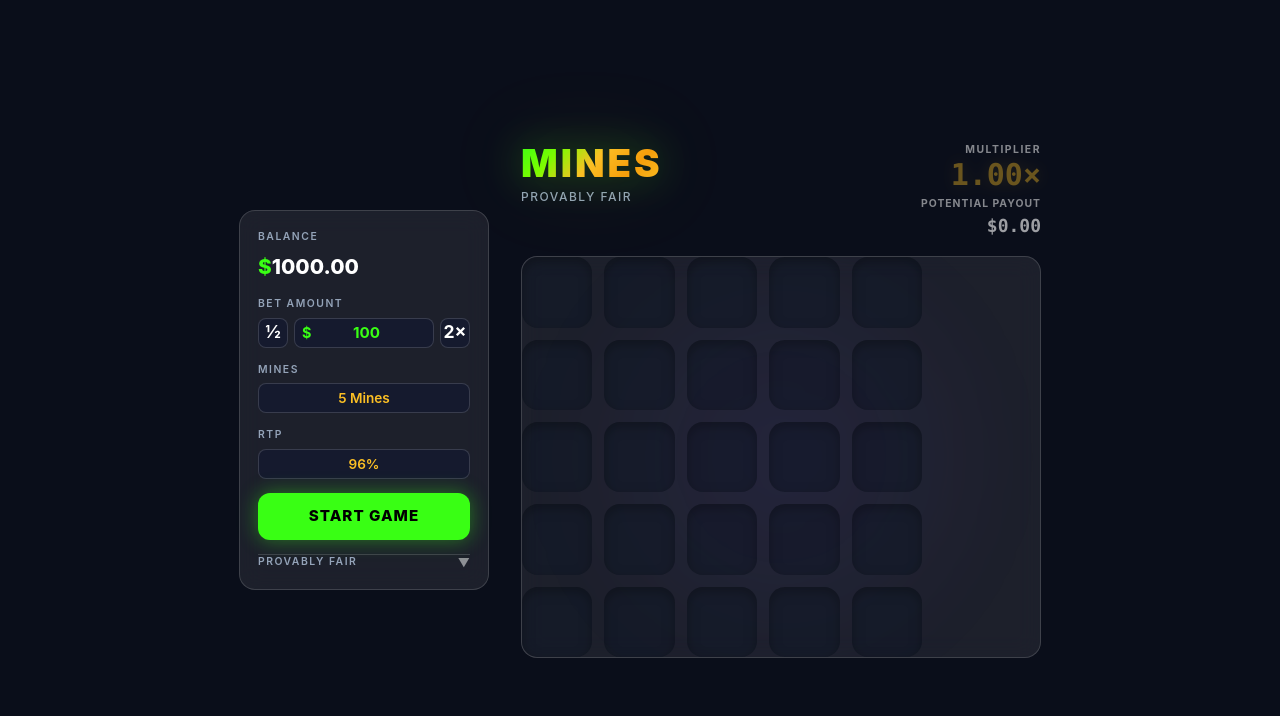
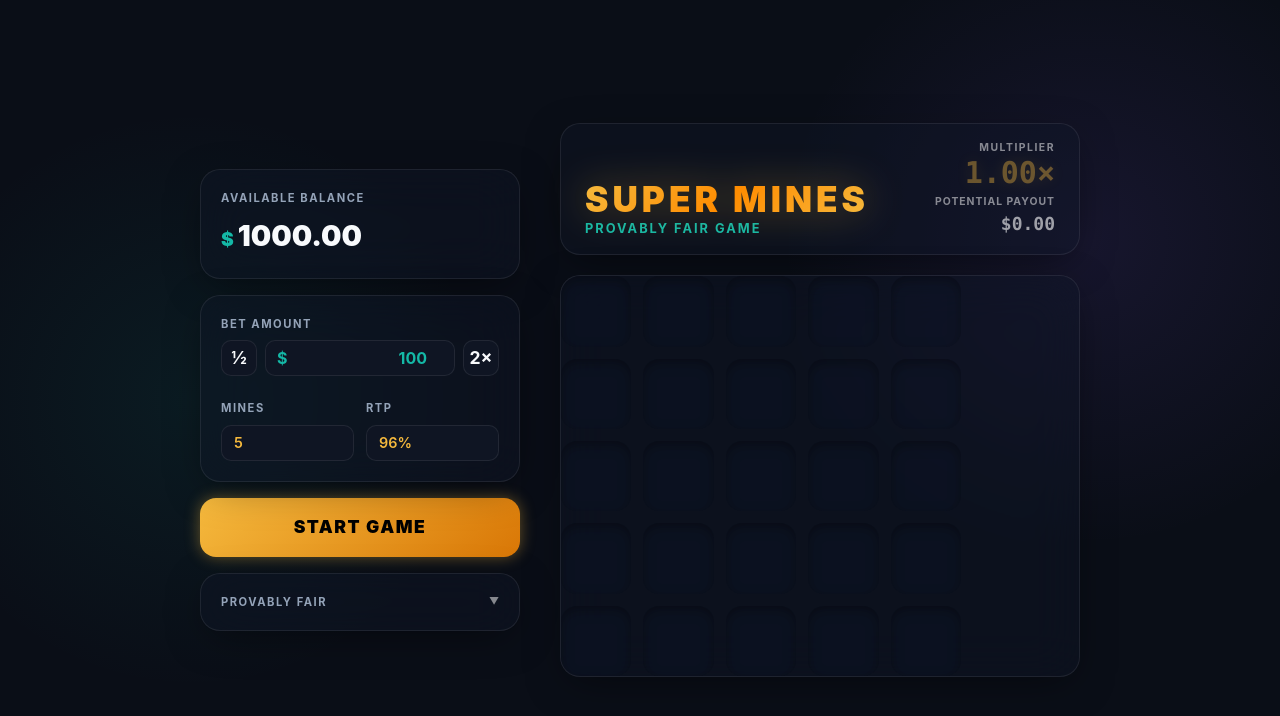
Before and after one commit to dalemiao3721/mines-game-prototype, a React (Vite) app in the folder apps/frontend/: page / in a window 1280 px wide. Shown: the top 716 px of the page. Built offline with nearby package versions, Linux system fonts and the light colour scheme; the HTML template or start-up script is replaced by a standard one.

Commit message:
feat(ui): redesign Super Mines layout, premium background, and update mockups

```diff
--- a/apps/frontend/src/App.tsx
+++ b/apps/frontend/src/App.tsx
@@ -40,35 +40,44 @@ export default function App() {
       {error && <div className="app__error">{error}</div>}
 
       <div className="app__main">
-        {/* Left Control Panel */}
+        {/* Left Control Panel / Sidebar */}
         <div className="app__left">
-          <div className="control-panel">
-            <div className="control-panel__section">
-              <span className="control-panel__label">Balance</span>
+
+          {/* Balance Card */}
+          <div className="control-card control-panel__section mb-4">
+            <span className="control-panel__label">Available Balance</span>
             <div className="control-panel__balance">
-                <span>$</span>{(1000).toFixed(2) /* TODO: hook up real balance if existing */}
+              <span>$</span>{(1000).toFixed(2) /* TODO: hook up real balance */}
             </div>
           </div>
 
+          {/* Configuration Card */}
+          <div className="control-card flex flex-col gap-6 mb-4">
             <BetInput
               value={state.betAmount}
               disabled={isActive || isGameOver}
               onChange={setBet}
             />
 
+            <div className="control-panel__row">
+              <div className="flex-1">
                 <MineSelector
                   value={state.mineCount}
                   disabled={isActive || isGameOver}
                   onChange={setMines}
                 />
-
+              </div>
+              <div className="flex-1">
                 <RTPSelector
                   value={state.rtp}
                   disabled={isActive || isGameOver}
                   onChange={setRTP}
                 />
+              </div>
+            </div>
+          </div>
 
-            <div className="mt-2">
+          <div className="mb-4">
             <ActionButton
               status={state.status}
               loading={loading}
@@ -79,6 +88,7 @@ export default function App() {
             />
           </div>
 
+          <div className="control-card p-4">
              <SeedVerifier
               serverSeedHash={state.serverSeedHash}
               serverSeed={state.serverSeed}
@@ -92,8 +102,8 @@ export default function App() {
           <div className="game-board">
             <div className="game-board__header">
               <div className="game-board__title-area">
-                <h1 className="game-board__title">MINES</h1>
-                <span className="game-board__subtitle">PROVABLY FAIR</span>
+                <h1 className="game-board__title">SUPER MINES</h1>
+                <span className="game-board__subtitle">Provably Fair Game</span>
               </div>
 
               <div className="game-board__status-area">
--- a/apps/frontend/src/components/Controls/MineSelector.tsx
+++ b/apps/frontend/src/components/Controls/MineSelector.tsx
@@ -10,7 +10,7 @@ export function MineSelector({ value, disabled, onChange }: MineSelectorProps) {
   return (
     <div className="control-panel__section">
       <span className="control-panel__label">Mines</span>
-      <div className="control-panel__empty-row">
+      <div className="control-panel__select-wrap">
         <select
           className="control-panel__select"
           value={value}
@@ -19,7 +19,7 @@ export function MineSelector({ value, disabled, onChange }: MineSelectorProps) {
         >
           {MINES_OPTIONS.map((count) => (
             <option key={count} value={count}>
-              {count} Mines
+              {count}
             </option>
           ))}
         </select>
--- a/apps/frontend/src/components/Controls/RTPSelector.tsx
+++ b/apps/frontend/src/components/Controls/RTPSelector.tsx
@@ -12,7 +12,7 @@ export function RTPSelector({ value, disabled, onChange }: RTPSelectorProps) {
   return (
     <div className="control-panel__section">
       <span className="control-panel__label">RTP</span>
-      <div className="control-panel__empty-row">
+      <div className="control-panel__select-wrap">
         <select
           className="control-panel__select"
           value={value}
--- a/apps/frontend/src/components/FairVerifier/SeedVerifier.tsx
+++ b/apps/frontend/src/components/FairVerifier/SeedVerifier.tsx
@@ -30,69 +30,65 @@ export function SeedVerifier({
   }
 
   return (
-    <div className="control-panel__section mt-2 pt-4 border-t border-[var(--glass-border)]">
+    <div className="control-panel__section">
       <button
         onClick={() => setExpanded(!expanded)}
-        className="flex items-center justify-between w-full text-sm hover:opacity-80 transition-opacity"
+        className="flex items-center justify-between w-full hover:opacity-80 transition-opacity"
       >
         <span className="control-panel__label">Provably Fair</span>
-        <span className="text-white/50 text-xs">
+        <span className="text-white/50 text-[10px]">
           {expanded ? '▲' : '▼'}
         </span>
       </button>
 
       {expanded && (
-        <div className="mt-4 space-y-4 text-xs">
-          {/* Server Seed Hash */}
-          <div>
-            <div className="text-[0.65rem] font-bold text-white/40 uppercase tracking-widest mb-1.5">Server Seed Hash</div>
-            <div className="font-mono text-white/50 bg-[var(--color-bg-secondary)] border border-[var(--glass-border)] rounded-lg p-2.5 break-all shadow-inner">
+        <div className="mt-4 space-y-4">
+          <div className="space-y-1">
+            <div className="text-[10px] font-bold text-white/40 uppercase tracking-widest">Server Seed Hash</div>
+            <div className="font-mono text-white/50 bg-[var(--color-bg-secondary)] border border-[var(--glass-border)] rounded-lg p-2.5 text-[11px] break-all shadow-inner">
               {serverSeedHash ?? 'Not available'}
             </div>
           </div>
 
-          {/* Server Seed (only after game ends) */}
           {serverSeed && (
             <>
-              <div>
-                <div className="text-[0.65rem] font-bold text-white/40 uppercase tracking-widest mb-1.5">Server Seed (revealed)</div>
-                <div className="font-mono text-white/70 bg-[var(--color-bg-secondary)] border border-[var(--glass-border)] rounded-lg p-2.5 break-all shadow-inner">
+              <div className="space-y-1">
+                <div className="text-[10px] font-bold text-white/40 uppercase tracking-widest">Server Seed (revealed)</div>
+                <div className="font-mono text-white/80 bg-[var(--color-bg-secondary)] border border-[var(--glass-border)] rounded-lg p-2.5 text-[11px] break-all shadow-inner">
                   {serverSeed}
                 </div>
               </div>
 
-              <div>
-                <div className="text-[0.65rem] font-bold text-white/40 uppercase tracking-widest mb-1.5">Mine Positions</div>
-                <div className="font-mono text-accent-red/90 bg-[var(--color-bg-secondary)] border border-[var(--glass-border)] rounded-lg p-2.5 shadow-inner">
+              <div className="space-y-1">
+                <div className="text-[10px] font-bold text-white/40 uppercase tracking-widest">Mine Positions</div>
+                <div className="font-mono text-accent-red/90 bg-[var(--color-bg-secondary)] border border-[var(--glass-border)] rounded-lg p-2.5 text-[11px] shadow-inner">
                   [{minePositions.join(', ')}]
                 </div>
               </div>
 
               <button
                 onClick={handleVerify}
-                className="w-full py-2.5 rounded-lg bg-[var(--color-bg-secondary)] border border-[var(--glass-border)] text-white/70 font-bold hover:bg-[rgba(255,255,255,0.08)] hover:text-white hover:border-accent-purple/50 transition-all uppercase tracking-wider text-[0.7rem]"
+                className="w-full py-2.5 rounded-lg bg-[var(--color-bg-secondary)] border border-[var(--glass-border)] text-white/70 font-bold hover:bg-[rgba(255,255,255,0.08)] hover:text-white hover:border-accent-purple/50 transition-all uppercase tracking-widest text-[11px]"
               >
                 Verify Hash
               </button>
 
               {verifyResult !== 'idle' && (
                 <div
-                  className={`text-center py-2.5 rounded-lg font-bold text-[0.75rem] uppercase tracking-wide border ${
+                  className={`text-center py-2.5 rounded-lg font-bold text-[11px] uppercase tracking-wider border ${
                     verifyResult === 'pass'
-                      ? 'bg-accent-green/10 text-accent-green border-accent-green/30 shadow-[0_0_10px_rgba(57,255,20,0.1)]'
-                      : 'bg-accent-red/10 text-accent-red border-accent-red/30 shadow-[0_0_10px_rgba(239,68,68,0.1)]'
+                      ? 'bg-accent-green/10 text-accent-green border-accent-green/30 shadow-[0_0_10px_rgba(60,232,132,0.1)]'
+                      : 'bg-accent-red/10 text-accent-red border-accent-red/30 shadow-[0_0_10px_rgba(255,59,92,0.1)]'
                   }`}
                 >
-                  {verifyResult === 'pass'
-                    ? 'Fair Game Verified'
-                    : 'Verification Failed'}
+                  {verifyResult === 'pass' ? 'Fair Game Verified' : 'Verification Failed'}
                 </div>
               )}
             </>
           )}
 
           {!serverSeed && (
-            <div className="text-white/30 text-center py-2 font-medium italic">
+            <div className="text-white/30 text-center py-2 text-[11px] font-medium italic">
               Seed revealed after game ends
             </div>
           )}
--- a/apps/frontend/src/index.css
+++ b/apps/frontend/src/index.css
@@ -1,59 +1,53 @@
 @import "tailwindcss";
 
 :root {
-  /* Backgrounds */
-  --color-bg-primary: #0a0e1a;
-  --color-bg-secondary: #151a2e;
-  --color-bg-panel: #111827;
+  /* Rich, premium Casino backgrounds */
+  --color-bg-primary: #0a0e17;
+  --color-bg-secondary: #0f1523;
+  --color-bg-panel: rgba(16, 23, 41, 0.6);
 
-  /* Accents */
-  --color-accent-green: #39ff14;
+  /* Super Mines Accents */
+  --color-accent-gold: #f5b93d;
+  --color-accent-green: #3ce884;
+  --color-accent-red: #ff3b5c;
+  --color-accent-teal: #14b8a6;
   --color-accent-purple: #8b5cf6;
-  --color-accent-gold: #fbbf24;
-  --color-accent-red: #ef4444;
 
-  /* Text */
-  --color-text-primary: #ffffff;
+  /* Text Colors */
+  --color-text-primary: #f8fafc;
   --color-text-secondary: #94a3b8;
-  --color-text-muted: #64748b;
+  --color-text-muted: #475569;
 
-  /* Glassmorphism */
-  --glass-bg: rgba(255, 255, 255, 0.08);
-  --glass-border: rgba(255, 255, 255, 0.15);
-  --glass-blur: 12px;
+  /* Premium Glass Settings */
+  --glass-bg: rgba(15, 23, 42, 0.4);
+  --glass-border: rgba(255, 255, 255, 0.08);
+  --glass-hover: rgba(255, 255, 255, 0.12);
+  --glass-blur: 24px;
 
-  /* Borders */
-  --radius-hole: 50%;
-  --radius-card: 16px;
-  --radius-button: 12px;
+  /* Radians & Structural */
+  --radius-card: 20px;
+  --radius-button: 16px;
 
-  /* Animations */
-  --anim-whack-duration: 200ms;
-  --anim-mole-popup: 300ms;
-  --anim-multiplier-bounce: 400ms;
+  /* Gradients */
+  --gradient-title: linear-gradient(135deg, #f5b93d 0%, #ff8c00 50%, #f5b93d 100%);
+  --gradient-btn-start: linear-gradient(135deg, #f5b93d 0%, #d97706 100%);
+  --gradient-btn-cashout: linear-gradient(135deg, #3ce884 0%, #059669 100%);
+  --gradient-btn-over: linear-gradient(135deg, #ff3b5c 0%, #be123c 100%);
 
   /* Shadows */
-  --shadow-glow-green: 0 0 20px rgba(57, 255, 20, 0.4);
-  --shadow-glow-purple: 0 0 15px rgba(139, 92, 246, 0.3);
-  --shadow-glow-gold: 0 0 15px rgba(251, 191, 36, 0.4);
-  --shadow-glow-red: 0 0 20px rgba(239, 68, 68, 0.4);
-
-  /* Title gradient */
-  --gradient-title: linear-gradient(135deg, #39ff14 0%, #7cfc00 25%, #fbbf24 50%, #f59e0b 75%, #fbbf24 100%);
-
-  /* Neon glows */
-  --glow-title: 0 0 20px rgba(57, 255, 20, 0.4), 0 0 40px rgba(57, 255, 20, 0.2), 0 0 80px rgba(251, 191, 36, 0.15);
-  --glow-red-strong: 0 0 40px rgba(239, 68, 68, 0.8), 0 0 80px rgba(239, 68, 68, 0.4), 0 0 120px rgba(239, 68, 68, 0.2);
-  --glow-green-strong: 0 0 30px rgba(57, 255, 20, 0.6), 0 0 60px rgba(57, 255, 20, 0.3);
+  --shadow-premium: 0 10px 40px -10px rgba(0, 0, 0, 0.5);
+  --glow-gold: 0 0 15px rgba(245, 185, 61, 0.4);
+  --glow-green: 0 0 20px rgba(60, 232, 132, 0.4);
+  --glow-red: 0 0 20px rgba(255, 59, 92, 0.4);
 }
 
 @theme {
   --color-accent-gold: var(--color-accent-gold);
   --color-accent-green: var(--color-accent-green);
   --color-accent-red: var(--color-accent-red);
-  --color-accent-purple: var(--color-accent-purple);
+  --color-accent-teal: var(--color-accent-teal);
+  --color-bg-panel: var(--color-bg-panel);
   --color-glass-border: var(--glass-border);
-  --color-bg-panel: var(--color-bg-panel);
 }
 
 *, *::before, *::after {
@@ -71,6 +65,10 @@ html {
 body {
   font-family: 'Inter', system-ui, -apple-system, sans-serif;
   background-color: var(--color-bg-primary);
+  /* Premium Mesh Gradient Background */
+  background-image:
+    radial-gradient(circle at 15% 50%, rgba(20, 184, 166, 0.08), transparent 25%),
+    radial-gradient(circle at 85% 30%, rgba(139, 92, 246, 0.1), transparent 25%);
   color: var(--color-text-primary);
   min-height: 100vh;
   overflow-x: hidden;
@@ -114,13 +112,17 @@ button, input {
   display: flex;
   align-items: center;
   justify-content: center;
-  gap: 32px;
-  padding: 24px;
+  gap: 40px;
+  padding: 32px;
   position: relative;
 }
 
 .app__left {
   flex-shrink: 0;
+  width: 320px;
+  display: flex;
+  flex-direction: column;
+  gap: 16px;
 }
 
 .app__center {
@@ -153,68 +155,61 @@ button, input {
   to { opacity: 1; transform: translateX(-50%) translateY(0); }
 }
 
-/* Control Panel */
-.control-panel {
-  display: flex;
-  flex-direction: column;
-  gap: 14px;
-  width: 250px;
-  padding: 18px;
+/* Control Panel Component Card Backgrounds */
+.control-card {
   background: var(--glass-bg);
   border: 1px solid var(--glass-border);
   border-radius: var(--radius-card);
+  padding: 20px;
   backdrop-filter: blur(var(--glass-blur));
   -webkit-backdrop-filter: blur(var(--glass-blur));
+  box-shadow: var(--shadow-premium);
 }
 
 .control-panel__section {
   display: flex;
   flex-direction: column;
-  gap: 6px;
+  gap: 8px;
 }
 
 .control-panel__label {
-  font-size: 0.65rem;
-  font-weight: 600;
+  font-size: 0.7rem;
+  font-weight: 700;
   color: var(--color-text-secondary);
   letter-spacing: 1.5px;
   text-transform: uppercase;
 }
 
 .control-panel__balance {
-  font-size: 1.3rem;
-  font-weight: 800;
+  font-size: 1.8rem;
+  font-weight: 900;
   color: var(--color-text-primary);
+  display: flex;
+  align-items: baseline;
+  gap: 4px;
 }
 
 .control-panel__balance span {
-  color: var(--color-accent-green);
+  font-size: 1.2rem;
+  color: var(--color-accent-teal);
 }
 
-.control-panel__points {
-  font-size: 1.1rem;
-  font-weight: 800;
-  color: var(--color-accent-gold);
-  text-shadow: 0 0 8px rgba(251, 191, 36, 0.3);
-}
-
-.control-panel__points span {
-  font-size: 0.7rem;
-  font-weight: 600;
-  color: var(--color-text-secondary);
-  letter-spacing: 1px;
+/* Sub Layout rows */
+.control-panel__row {
+  display: flex;
+  gap: 12px;
 }
 
 .control-panel__bet-row {
   display: flex;
   align-items: center;
-  gap: 6px;
+  gap: 8px;
 }
 
 .control-panel__bet-btn {
-  width: 30px;
-  height: 30px;
-  border-radius: 8px;
+  width: 36px;
+  height: 36px;
+  border-radius: 10px;
   background: var(--color-bg-secondary);
   color: var(--color-text-primary);
   font-size: 1.1rem;
@@ -223,11 +218,12 @@ button, input {
   align-items: center;
   justify-content: center;
   border: 1px solid var(--glass-border);
-  transition: background 0.15s;
+  transition: all 0.2s;
 }
 
 .control-panel__bet-btn:hover {
-  background: rgba(255, 255, 255, 0.12);
+  background: var(--glass-hover);
+  border-color: rgba(255, 255, 255, 0.2);
 }
 
 .control-panel__bet-input-wrap {
@@ -239,69 +235,76 @@ button, input {
 
 .control-panel__bet-prefix {
   position: absolute;
-  left: 8px;
-  color: var(--color-accent-green);
+  left: 12px;
+  color: var(--color-accent-teal);
   font-weight: 700;
-  font-size: 0.9rem;
+  font-size: 1rem;
   pointer-events: none;
 }
 
 .control-panel__bet-input {
   flex: 1;
-  height: 30px;
-  border-radius: 8px;
+  height: 36px;
+  border-radius: 10px;
   background: var(--color-bg-secondary);
-  color: var(--color-accent-green);
-  font-size: 0.95rem;
+  color: var(--color-accent-teal);
+  font-size: 1rem;
   font-weight: 700;
-  text-align: center;
+  text-align: right;
   border: 1px solid var(--glass-border);
   width: 100%;
-  min-width: 0;
-  padding-left: 20px;
+  padding-left: 24px;
+  padding-right: 12px;
+  transition: all 0.2s;
 }
 
 .control-panel__bet-input:focus {
-  border-color: var(--color-accent-green);
-  box-shadow: 0 0 8px rgba(57, 255, 20, 0.2);
+  border-color: var(--color-accent-teal);
+  box-shadow: 0 0 12px rgba(20, 184, 166, 0.2);
 }
 
 /* Base Select Style used for Mines/RTP */
+.control-panel__select-wrap {
+  position: relative;
+  flex: 1;
+}
+
 .control-panel__select {
-  flex: 1;
-  height: 30px;
-  border-radius: 8px;
+  width: 100%;
+  height: 36px;
+  border-radius: 10px;
   background: var(--color-bg-secondary);
   color: var(--color-accent-gold);
-  font-size: 0.85rem;
+  font-size: 0.9rem;
   font-weight: 600;
-  text-align: center;
+  padding: 0 12px;
   border: 1px solid var(--glass-border);
-  padding: 0 8px;
   appearance: none;
   -webkit-appearance: none;
   cursor: pointer;
-  width: 100%;
+  transition: all 0.2s;
 }
 
 .control-panel__select:focus {
   border-color: var(--color-accent-gold);
+  box-shadow: 0 0 12px rgba(245, 185, 61, 0.2);
 }
 
 /* Action Button */
 .control-panel__action-btn {
   width: 100%;
-  padding: 12px;
+  padding: 16px;
   border-radius: var(--radius-button);
-  font-size: 0.95rem;
-  font-weight: 800;
-  letter-spacing: 1px;
+  font-size: 1.1rem;
+  font-weight: 900;
+  letter-spacing: 1.5px;
   text-transform: uppercase;
-  transition: transform 0.15s, box-shadow 0.15s;
+  transition: transform 0.15s, box-shadow 0.15s, filter 0.15s;
 }
 
 .control-panel__action-btn:hover {
-  transform: translateY(-1px);
+  transform: translateY(-2px);
+  filter: brightness(1.1);
 }
 
 .control-panel__action-btn:active {
@@ -309,24 +312,21 @@ button, input {
 }
 
 .control-panel__action-btn--start {
-  background: var(--color-accent-green);
+  background: var(--gradient-btn-start);
   color: #000;
-  box-shadow: var(--shadow-glow-green);
-}
-.control-panel__action-btn--start:hover {
-  box-shadow: 0 0 30px rgba(57, 255, 20, 0.6);
+  box-shadow: var(--glow-gold);
 }
 
 .control-panel__action-btn--cashout {
-  background: var(--color-accent-green);
+  background: var(--gradient-btn-cashout);
   color: #000;
-  box-shadow: var(--shadow-glow-green);
+  box-shadow: var(--glow-green);
 }
 
 .control-panel__action-btn--gameover {
-  background: var(--color-accent-red);
+  background: var(--gradient-btn-over);
   color: #fff;
-  box-shadow: var(--shadow-glow-red);
+  box-shadow: var(--glow-red);
 }
 
 .control-panel__action-btn:disabled {
@@ -334,6 +334,7 @@ button, input {
   cursor: not-allowed;
   transform: none;
   box-shadow: none;
+  filter: none;
 }
 
 /* GameBoard */
@@ -341,44 +342,50 @@ button, input {
   display: flex;
   flex-direction: column;
   align-items: center;
-  gap: 16px;
+  gap: 20px;
   width: 100%;
   max-width: 520px;
 }
 
 .game-board__header {
   display: flex;
-  align-items: flex-start;
+  align-items: flex-end;
   justify-content: space-between;
   width: 100%;
   gap: 16px;
+  background: var(--glass-bg);
+  padding: 16px 24px;
+  border-radius: var(--radius-card);
+  border: 1px solid var(--glass-border);
+  box-shadow: var(--shadow-premium);
 }
 
 .game-board__title-area {
   display: flex;
   flex-direction: column;
-  gap: 4px;
+  gap: 2px;
 }
 
 .game-board__title {
-  font-size: 2.4rem;
+  font-size: 2.2rem;
   font-weight: 900;
-  letter-spacing: 3px;
+  letter-spacing: 4px;
   background: var(--gradient-title);
   -webkit-background-clip: text;
   -webkit-text-fill-color: transparent;
   background-clip: text;
   text-transform: uppercase;
-  filter: drop-shadow(0 0 20px rgba(57, 255, 20, 0.3)) drop-shadow(0 0 40px rgba(251, 191, 36, 0.15));
-  line-height: 1.1;
+  filter: drop-shadow(0 0 20px rgba(245, 185, 61, 0.4));
+  line-height: 1;
   white-space: nowrap;
 }
 
 .game-board__subtitle {
-  color: var(--color-text-secondary);
-  font-size: 0.75rem;
-  letter-spacing: 1.5px;
-  font-weight: 500;
+  color: var(--color-accent-teal);
+  font-size: 0.8rem;
+  letter-spacing: 2px;
+  font-weight: 700;
+  text-transform: uppercase;
 }
 
 .game-board__status-area {
@@ -397,15 +404,15 @@ button, input {
 }
 
 @keyframes tile-safe-glow {
-  0% { box-shadow: 0 0 0 0 rgba(57, 255, 20, 0.4); }
-  70% { box-shadow: 0 0 20px 10px rgba(57, 255, 20, 0); }
-  100% { box-shadow: 0 0 0 0 rgba(57, 255, 20, 0); }
+  0% { box-shadow: 0 0 0 0 rgba(60, 232, 132, 0.4); }
+  70% { box-shadow: 0 0 20px 10px rgba(60, 232, 132, 0); }
+  100% { box-shadow: 0 0 0 0 rgba(60, 232, 132, 0); }
 }
 
 @keyframes tile-mine-shake {
   0%, 100% { transform: translateX(0); }
-  10%, 50%, 90% { transform: translateX(-4px); }
-  30%, 70% { transform: translateX(4px); }
+  10%, 50%, 90% { transform: translateX(-6px); }
+  30%, 70% { transform: translateX(6px); }
 }
 
 @keyframes multiplier-pulse {
@@ -414,21 +421,21 @@ button, input {
 }
 
 @keyframes result-fade-in {
-  from { opacity: 0; transform: scale(0.9); }
-  to { opacity: 1; transform: scale(1); }
+  from { opacity: 0; transform: scale(0.9) translateY(20px); }
+  to { opacity: 1; transform: scale(1) translateY(0); }
 }
 
 @keyframes glow-pulse {
-  0%, 100% { opacity: 0.6; }
-  50% { opacity: 1; }
+  0%, 100% { opacity: 0.4; }
+  50% { opacity: 0.8; }
 }
 
 .animate-tile-flip { animation: tile-flip 0.4s ease-in-out; }
 .animate-tile-safe { animation: tile-safe-glow 0.6s ease-out; }
 .animate-tile-mine { animation: tile-mine-shake 0.5s ease-in-out; }
 .animate-multiplier-pulse { animation: multiplier-pulse 0.3s ease-in-out; }
-.animate-result-in { animation: result-fade-in 0.4s ease-out; }
-.animate-glow-pulse { animation: glow-pulse 2s ease-in-out infinite; }
+.animate-result-in { animation: result-fade-in 0.5s cubic-bezier(0.175, 0.885, 0.32, 1.275); }
+.animate-glow-pulse { animation: glow-pulse 3s ease-in-out infinite; }
 
 .glass-card {
   background: var(--glass-bg);
@@ -436,4 +443,5 @@ button, input {
   -webkit-backdrop-filter: blur(var(--glass-blur));
   border: 1px solid var(--glass-border);
   border-radius: var(--radius-card);
+  box-shadow: var(--shadow-premium);
 }
```
Also changed, not shown: 9 other files (tests, documents, lock files or other folders). Lines whose indentation alone changed are shown as unchanged.
